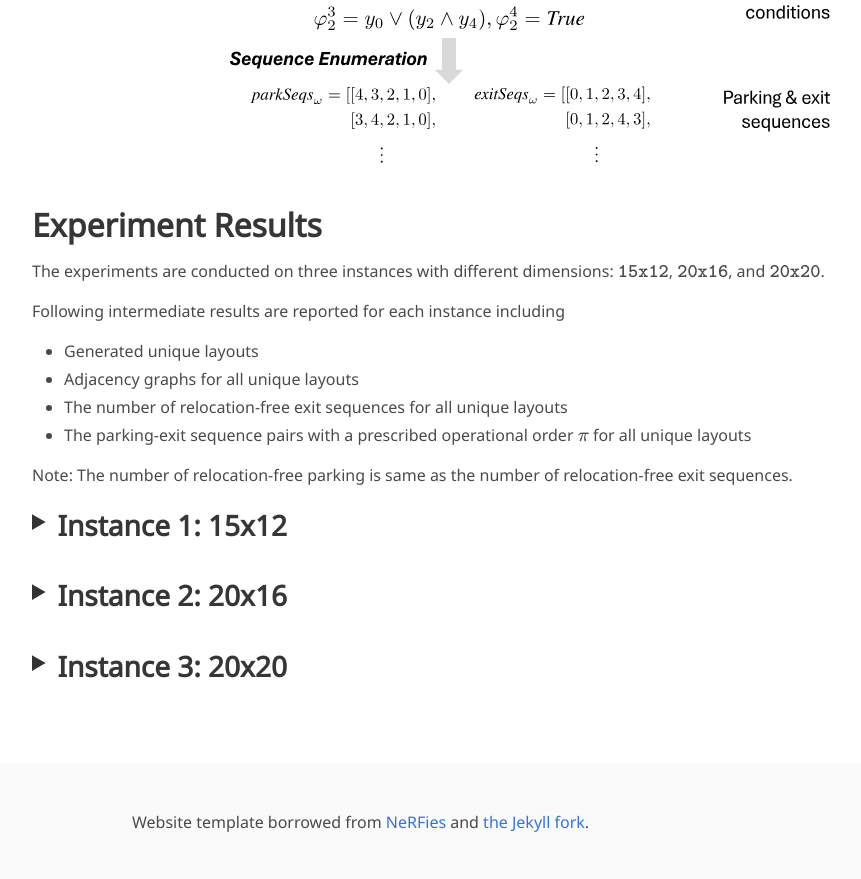
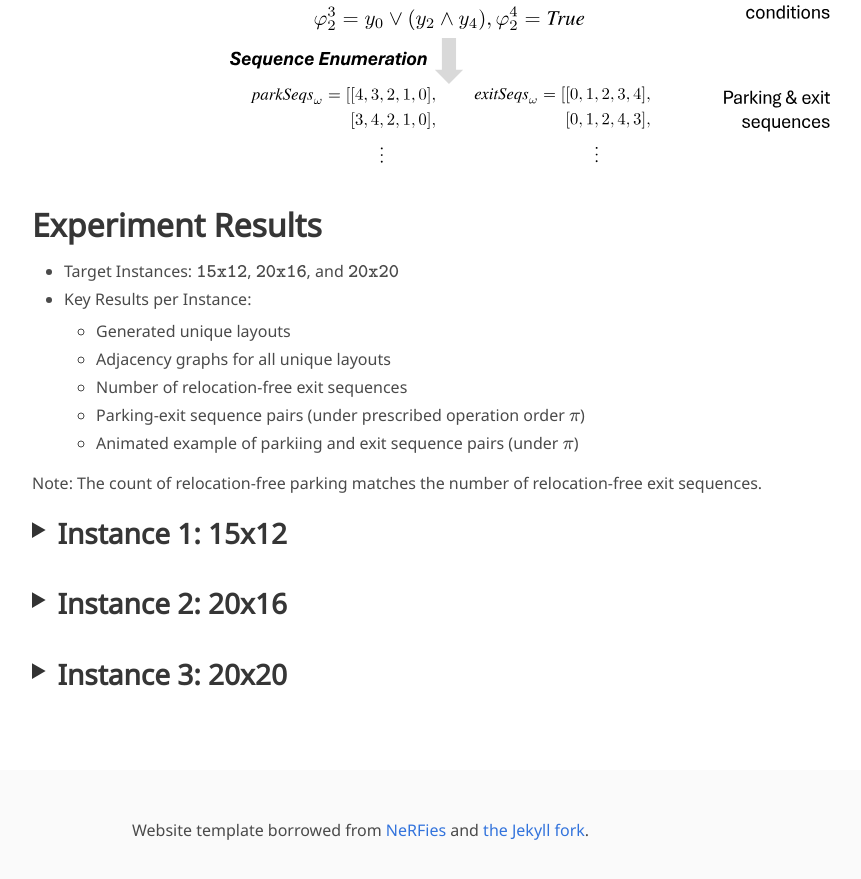
Before and after one commit to drop-park/drop-park.github.io, a Jekyll site: the page built from index.md, in a window 1280 px wide and 900 px high, scrolled down 1733 px. Shown: the top 879 px of the window, without its empty margins (128-989 px from the left). Built offline with Jekyll 4.4.1, drawn with Linux system fonts in a browser that asks for light colours; some web fonts are replaced; some of the changed text lies outside the part shown.

Commit message:
Animated example added

```diff
--- a/index.md
+++ b/index.md
@@ -30,7 +30,7 @@ In this paper, we present DROP, high-<b>D</b>ensity <b>R</b>elocation-free seque
 
 ![DROP Concept ><](/static/image/drop-concept.svg)
 <p style="font-size:120%; font-style:italic; text-align:center">
-DROP solves trade-off between area utilization and relocation-free exits.
+"DROP solves trade-off between area utilization and relocation-free exits."
 </p>
 # Overview of DROP
 
@@ -70,15 +70,16 @@ He used the concept of a universal Turing machine to prove that the set of compu
 
 # Experiment Results
 
-The experiments are conducted on three instances with different dimensions: $\texttt{15x12}$, $\texttt{20x16}$, and $\texttt{20x20}$.
+- Target Instances: $\texttt{15x12}$, $\texttt{20x16}$, and $\texttt{20x20}$
+- Key Results per Instance:
+  * Generated unique layouts
+  * Adjacency graphs for all unique layouts
+  * Number of relocation-free exit sequences
+  * Parking-exit sequence pairs (under prescribed operation order $\pi$)
+  * Animated example of parkiing and exit sequence pairs (under $\pi$)
 
-Following intermediate results are reported for each instance including
-- Generated unique layouts
-- Adjacency graphs for all unique layouts
-- The number of relocation-free exit sequences for all unique layouts
-- The parking-exit sequence pairs with a prescribed operational order $\pi$ for all unique layouts
 
-Note: The number of relocation-free parking is same as the number of relocation-free exit sequences.
+Note: The count of relocation-free parking matches the number of relocation-free exit sequences.
 
 <details>
     <summary>
@@ -91,13 +92,18 @@ Note: The number of relocation-free parking is same as the number of relocation-
 
 ![Unique Layouts for Instances 1 ><](/static/image/unique_topologies_15x12.png)
 
-<b>3</b> unique layouts are generated to pack <b>5</b> vehicles in the parking lot.
+Note:
+- A gray large rectangular box (and its surroundings): Parking lot (boundary)
+- A skyblue-colored rectangles: Parking stalls
+- Label on each stall: Stall ID (0-4)
+
+<b>3</b> unique layouts with packing capacity of <b>5</b> vehicles.
 
 ### Adjacency Graphs
 
 ![Adjacency Graphs for Instances 1 ><](/static/image/adjacency_graphs_all_topologies_15x12.png)
 
-The adjacency graphs for all 3 unique layouts are built while no layouts are skipped in postprocessing.
+The adjacency graphs for all 3 unique layouts. No layouts skipped in postprocessing.
 
 ### The Number of Relocation-Free Exit Sequences
 
@@ -105,9 +111,7 @@ The adjacency graphs for all 3 unique layouts are built while no layouts are ski
 | :---------------------------------: | :------: | :------: | :-------: |
 | $\vert\textit{exitSeqs}_\omega \vert$ |    **56**    |    **34**    | 1        |
 
-Each cell represents the number of relocation-free exit sequences for the corresponding layout.
-
-In above table, the values of layouts are highlighted as <b>bold</b> if the layout has valid parking-exit sequence pairs with $\pi$.
+Note: <b>Bold</b> values indicate layouts with valid parking-exit sequence pairs under $\pi$.
 
 ### The Parking-Exit Sequence Pairs with $\pi$
 
@@ -119,9 +123,15 @@ In above table, the values of layouts are highlighted as <b>bold</b> if the layo
 | $[3,4,0,1,2]$ | 40        | 12        | 0        |
 | $[4,0,1,2,3]$ | 16        | 26       | 0        |
 
-Each cell represents the number of parking-exit sequence pairs for the corresponding layout and operation order $\pi$.
+Note: Each cell is the count of parking-exit sequence pairs per layout and operation order $\pi$.
 
-<b>Layout 1 and 2</b> have valid pairs of parking-exit sequences for any $\pi$ while Layout 3 has no such pairs at all.
+- <b>Layouts 1, 2</b>: Valid pairs for all operational orders ($\pi$)
+- Layout 3: No valid pairs identified
+
+### Animated Example of Parking-Exit Sequence Pairs with $\pi$
+
+![Parking-Exit Sequence Pairs for Instance 1 ><](/static/image/pair-example_15x12.gif)
+
 
 </div>
 </details>
@@ -137,13 +147,18 @@ Each cell represents the number of parking-exit sequence pairs for the correspon
 
 ![Unique Layouts for Instances 2 ><](/static/image/unique_topologies_20x16.png)
 
-<b>22</b> unique layouts are generated to pack <b>10</b> vehicles in the parking lot.
+Note:
+- A gray large rectangular box (and its surroundings): Parking lot (boundary)
+- A skyblue-colored rectangles: Parking stalls
+- Label on each stall: Stall ID (0-4)
+
+<b>22</b> unique layouts with packing capacity of <b>10</b> vehicles.
 
 ### Adjacency Graphs
 
 ![Adjacency Graphs for Instances 2 ><](/static/image/adjacency_graphs_all_topologies_20x16.png)
 
-The adjacency graphs for all 22 unique layouts are built while no layouts are skipped in postprocessing.
+The adjacency graphs for all 22 unique layouts. No layouts skipped in postprocessing.
 
 ### The Number of Relocation-Free Exit Sequences
 
@@ -155,9 +170,7 @@ The adjacency graphs for all 22 unique layouts are built while no layouts are sk
 
 </div>
 
-Each cell represents the number of relocation-free exit sequences for the corresponding layout.
-
-In above table, the values of layouts are highlighted as <b>bold</b> if the layout has valid parking-exit sequence pairs with $\pi$.
+Note: <b>Bold</b> values indicate layouts with valid parking-exit sequence pairs under $\pi$.
 
 ### The Parking-Exit Sequence Pairs with $\pi$
 
@@ -174,9 +187,14 @@ In above table, the values of layouts are highlighted as <b>bold</b> if the layo
 | $[8,9,0,1,2,3,4,5,6,7]$ | 112      | 2,496     | 32        | 32        |
 | $[9,0,1,2,3,4,5,6,7,8]$ | 82       | 534      | 0         | 44        |
 
-Each cell represents the number of parking-exit sequence pairs for the corresponding layout and operation order $\pi$.
+Note: Each cell is the count of parking-exit sequence pairs per layout and operation order $\pi$.
 
-<b>Layout 4, Layout 8, Layout 14, and Layout 20</b> have valid pairs of parking-exit sequences for some $\pi$ while the other layouts have no such pairs at all.
+- <b>Layouts 4, 8, 14, 20</b>: Valid pairs for some operational orders ($\pi$)
+- The other layouts: No valid pairs identified
+
+### Animated Example of Parking-Exit Sequence Pairs with $\pi$
+
+![Parking-Exit Sequence Pairs for Instance 2 ><](/static/image/pair-example_20x16.gif)
 
 </div>
 </details>
@@ -193,13 +211,18 @@ Each cell represents the number of parking-exit sequence pairs for the correspon
 
 ![Unique Layouts for Instances 3 ><](/static/image/unique_topologies_20x20.png)
 
-<b>30</b> unique layouts are generated to pack <b>12</b> vehicles in the parking lot.
+Note:
+- A gray large rectangular box (and its surroundings): Parking lot (boundary)
+- A skyblue-colored rectangles: Parking stalls
+- Label on each stall: Stall ID (0-4)
+
+<b>52</b> unique layouts with packing capacity of <b>12</b> vehicles.
 
 ### Adjacency Graphs
 
 ![Adjacency Graphs for Instances 3 ><](/static/image/adjacency_graphs_all_topologies_20x20.png)
 
-The adjacency graphs for all 30 unique layouts are built while 22 layouts are skipped in postprocessing.
+The adjacency graphs for 30 unique layouts. 22 layouts skipped in postprocessing.
 
 ### The Number of Relocation-Free Exit Sequences
 
@@ -211,9 +234,7 @@ The adjacency graphs for all 30 unique layouts are built while 22 layouts are sk
 
 </div>
 
-Each cell represents the number of relocation-free exit sequences for the corresponding layout.
-
-In above table, the values of layouts are highlighted as <b>bold</b> if the layout has valid parking-exit sequence pairs with $\pi$.
+Note: <b>Bold</b> values indicate layouts with valid parking-exit sequence pairs under $\pi$.
 
 ### The Parking-Exit Sequence Pairs with $\pi$
 
@@ -236,9 +257,18 @@ In above table, the values of layouts are highlighted as <b>bold</b> if the layo
 
 </div>
 
-Each cell represents the number of parking-exit sequence pairs for the corresponding layout and operation order $\pi$.
+Note: Each cell is the count of parking-exit sequence pairs per layout and operation order $\pi$.
 
-<b>21</b> layouts have valid pairs of parking-exit sequences for some $\pi$ while the other layouts have no such pairs at all.
+- The layouts reported in the table: Valid pairs for some operational orders ($\pi$)
+- The other layouts (not reported in the table): No valid pairs identified
+
+<!-- - <b>Layouts 1, 3, 4, 5, 7, 8, 9, 10, 12, 14, 15, 18, 20, 21, 22, 23, 26, 29, 30, 31</b>: Valid pairs for some operational orders ($\pi$)
+- The other layouts: No valid pairs identified -->
+
+### Animated Example of Parking-Exit Sequence Pairs with $\pi$
+
+![Parking-Exit Sequence Pairs for Instance 3 ><](/static/image/pair-example_20x20.gif)
+
 
 </div>
 </details>
```
Also changed, not shown: static/image/adjacency_graphs_all_topologies_15x12.png, static/image/unique_topologies_20x20.png, 7 other files.
